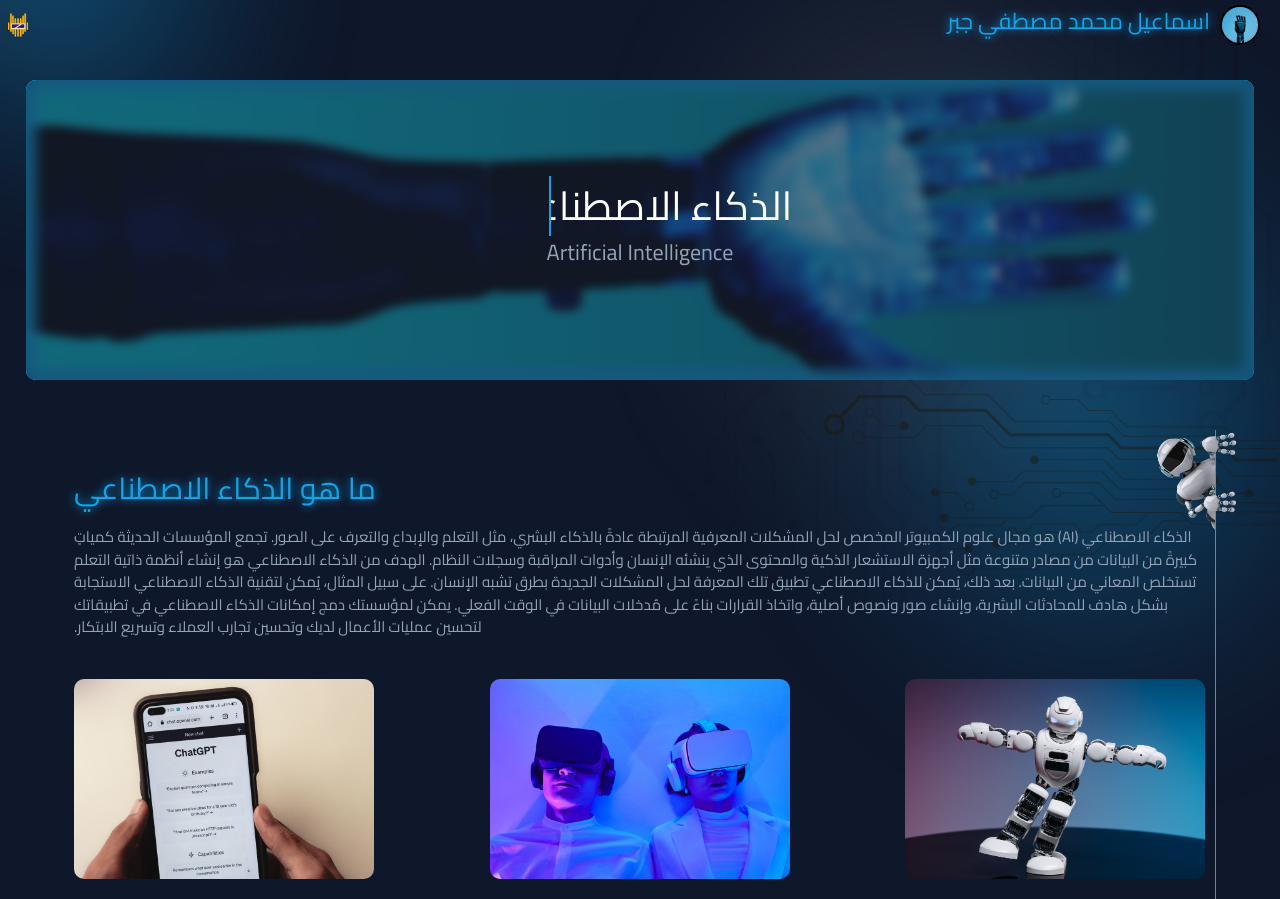
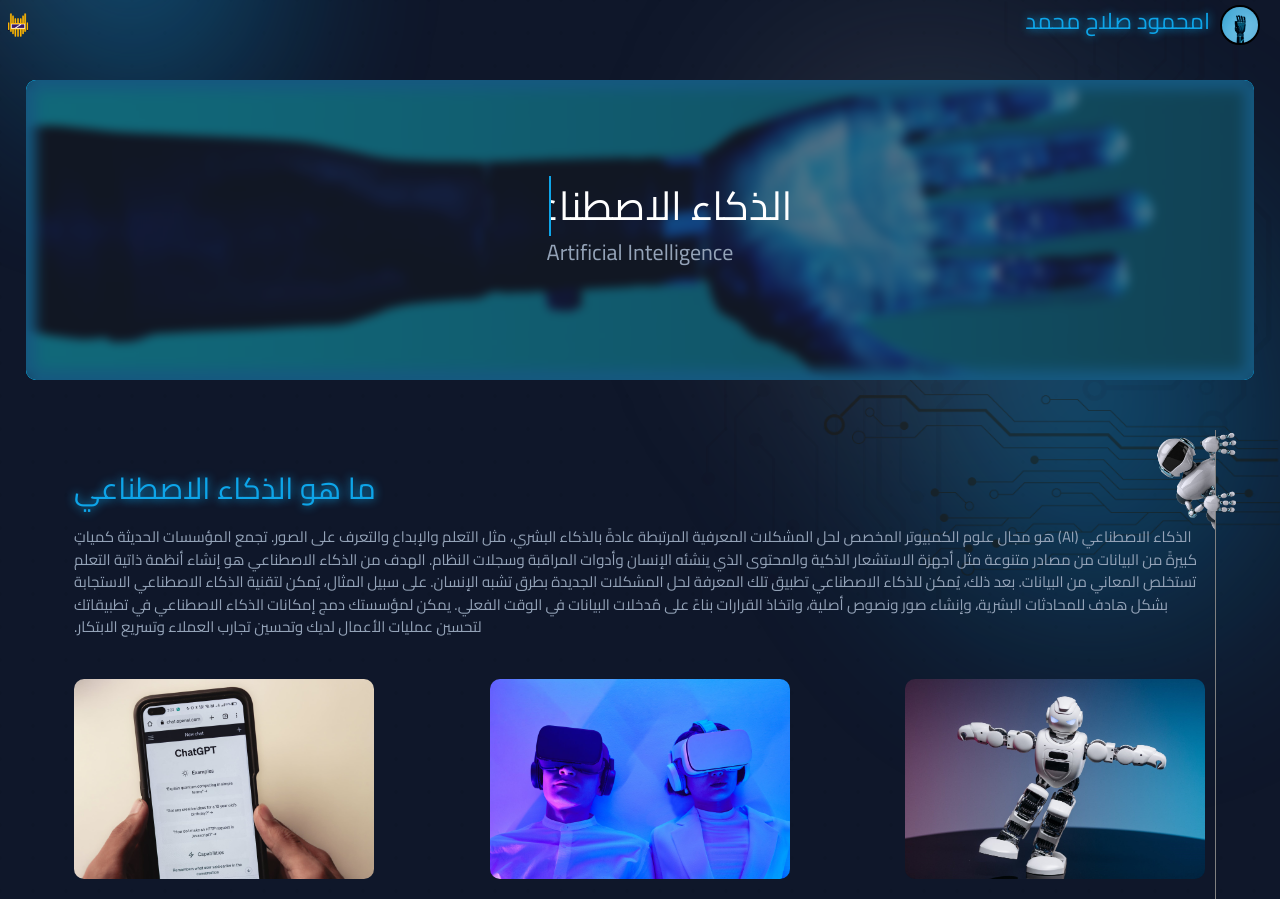
Before and after one commit to engMahmoudSalah/fodaSalama, a plain HTML site: page index.html in a window 1280 px wide. Shown: the top 899 px of the page. Drawn offline with nearby package versions, Linux system fonts and the light colour scheme.

Commit message:
Update index.html

```diff
--- a/index.html
+++ b/index.html
@@ -36,7 +36,7 @@
             <div class="profile-img">
                 <img src="./img/pexels-media-6153738-1701033029184.jpeg" alt="">
             </div>
-            <h4> اسماعيل محمد مصطفي جبر</h4>
+            <h4> امحمود صلاح محمد</h4>
         </div>
         <div class="logo">
             <img src="./img/vendor.png" alt="">
```
